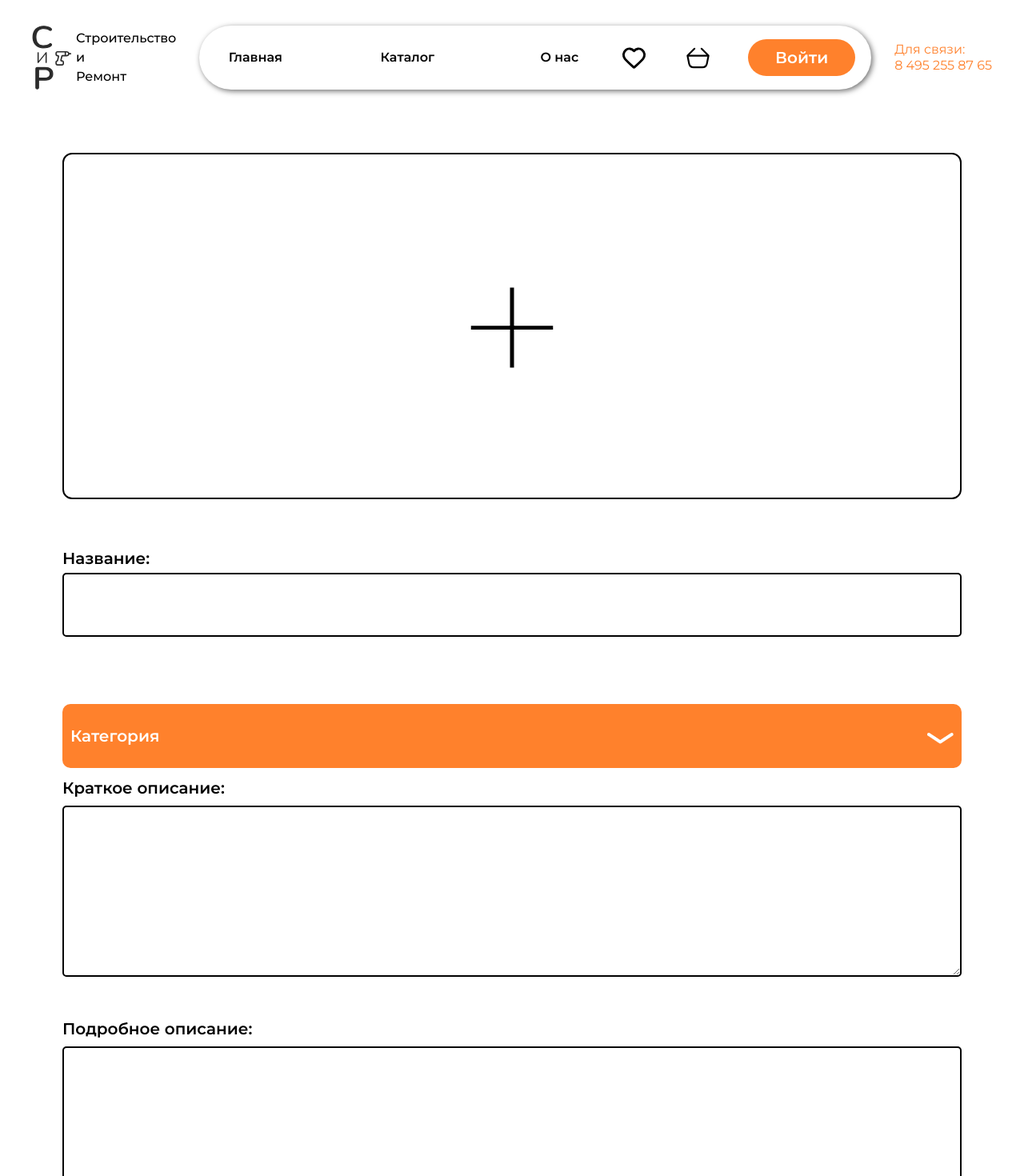
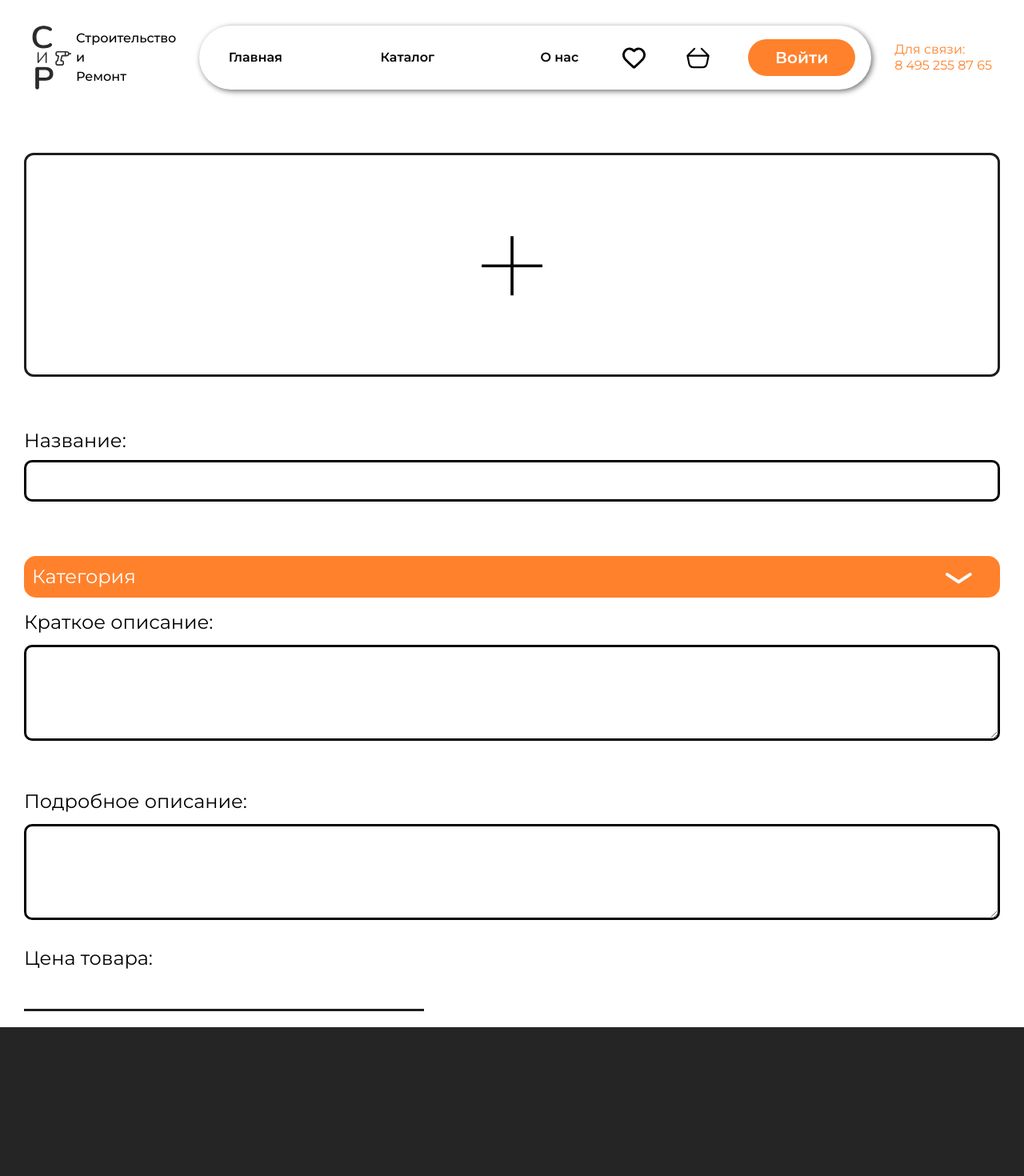
Before and after one commit to Real-s-Sigmas/market, a Vue app in the folder client/: page /AddProduct in a window 1280 px wide. Shown: the top 1470 px of the page at 80% size. Built offline with nearby package versions, Linux system fonts and the light colour scheme.

Commit message:
Правки в вёрстке

```diff
--- a/client/src/componets/admin/AddProduct.vue
+++ b/client/src/componets/admin/AddProduct.vue
@@ -59,32 +59,32 @@ export default {
 
 
 <template>
-    <form @submit.prevent='addProduct' class="post-container xl:mx-12 mx-0 flex flex-col mt-16">
+    <form @submit.prevent='addProduct' class="post-container mx-0 flex flex-col mt-16">
         <div class="up-info flex xl:gap-16 justify-between">
             <label for="filee" class="input-file">
-                <div class="image-container border-black border-2 py-20 rounded-xl flex justify-center items-center select-none"
+                <div class="image-container border-black py-20 rounded-xl flex justify-center items-center select-none"
                     role='button'>
                     <input type="file" name="file[]" id='filee' multiple @change='convertImages' accept="image/*">
                     <span>+</span>
                 </div>
             </label>
             <div class="main-info-block flex flex-col">
-                <div class="main-inputs-block flex flex-row xl:gap-16 xl:mt-0 mt-4">
-                    <div class="flex flex-col gap-2 text-5xl font-semibold flex-1">
+                <div class="main-inputs-block flex flex-row xl:gap-12 xl:mt-0 mt-4">
+                    <div class="flex flex-col gap-2 text-2xl  flex-1">
                         <label for="title">Название:</label>
                         <input type="text" id='title' v-model='form.title' class='mb-5'>
                     </div>
                     <div class="select-block">
-                        <select class='text-4xl font-semibold px-5 pe-16 mt-3' v-model='form.topic'>
+                        <select class='text-2xl pl-10 pe-20 mt-3' v-model='form.topic'>
                             <option selected value="">Категория</option>
                             <option :value="topic" v-for='topic in topics'>{{ topic }}</option>
                         </select>
                         <img class='arrow-down' src="../../assets/arrowDown.png">
                     </div>
                 </div>
-                <div class="text-5xl font-semibold">
+                <div class="text-2xl ">
                     <label for="desc_short mt-1">Краткое описание:</label>
-                    <textarea class='short-desc border border-black mt-3' rows='10' type="text" id='desc_short'
+                    <textarea class='short-desc border border-black mt-3' rows='2' type="text" id='desc_short'
                         v-model='form.description'></textarea>
                 </div>
             </div>
@@ -98,15 +98,14 @@ export default {
         </div>
 
         <div class="m-c flex flex-col">
-            <label for="fullDescription" class='text-5xl font-semibold mt-8'>Подробное описание:</label>
+            <label for="fullDescription" class='text-2xl  mt-8'>Подробное описание:</label>
             <textarea id='fullDescription' rows='10' v-model='form.fullDescription'
                 class='border-2 border-black mt-3 p-1 rounded'></textarea>
         </div>
-        <div class="price-block m-c flex flex-col">
-            <label for="price" class='text-5xl font-semibold mt-8'>Цена товара:</label>
+        <div class="price-block m-c flex flex-row gap-10">
+            <label for="price" class='text-2xl  mt-8'>Цена товара:</label>
             <div class="flex gap-3">
                 <input id='price' v-model='form.price' class='price border-2 border-black mt-3 p-1'>
-                <span class='font-semibold relative'>Р</span>
             </div>
         </div>
     </form>
@@ -120,8 +119,8 @@ export default {
 
 .arrow-down {
     position: absolute;
-    bottom: 55px;
-    right: 10px;
+    bottom: 40px;
+    right: 35px;
     z-index: 10;
 }
 
@@ -134,7 +133,7 @@ export default {
     top: -15px;
     right: -15px;
     padding: 8px;
-    background-color: #2B2B2B;
+    background-color: #1E1E1E;
     z-index: 52;
     border-radius: 100%;
     cursor: pointer;
@@ -142,18 +141,18 @@ export default {
 
 #imageContainer {
 	display: flex;
-	gap: 62px;
+	gap: 62.8px;
 	flex-wrap: wrap;
 	/* justify-content: space-between; */
     margin-top: 30px !important;
 }
 
 .image-one {
-    width: 150px;
-    height: 150px;
+    width: 120px;
+    height: 120px;
     border-radius: 15px;
     object-fit: cover;
-    border: 3px solid #2B2B2B;
+    border: 3px solid #1E1E1E;
 }
 
 .input-file {
@@ -162,7 +161,7 @@ export default {
 }
 
 .input-file span {
-    font-size: 250px;
+    font-size: 185px;
     font-weight: 100;
     transition: color 0.3s;
 }
@@ -181,11 +180,11 @@ export default {
 }
 
 select {
-    margin-top: 50px;
-    height: 80px;
+    margin-top: 38px;
+    height: 52px;
     background-color: #FF812C;
     color: #fff;
-    border-radius: 10px;
+    border-radius: 15px;
     appearance: none;
     position: relative;
 }
@@ -193,17 +192,21 @@ select {
 input,
 textarea {
     width: 100%;
-    padding: 5px;
+    padding: 8px;
 
     font-size: 20px;
 
-    border: 2px solid #000;
+    border: 3px solid #000;
 
-    border-radius: 5px;
+    border-radius: 10px;
 }
 
 input {
-    height: 80px;
+    height: 52px;
+}
+
+textarea {
+    height: 120px;
 }
 
 .short-desc {
@@ -211,13 +214,19 @@ input {
 }
 
 .image-container {
-    height: 433px;
-    width: 433px;
-    font-size: 250px;
-    font-weight: 100;
+    height: 280px;
+    width: 280px;
+    font-size: 185px;
+    font-weight: 100 !important;
+    border: 3px solid #1E1E1E;
 }
 
 @media (min-width: 1400px) {
+    .post-container {
+        margin-left: 260px;
+        margin-right: 260px;
+    }
+
 
     .up-info {
         margin: 0 185px;
@@ -270,16 +279,16 @@ input {
     .image-one {
         width: 75px;
         height: 75px;
-        border-radius: 15px;
+        border-radius: 13px;
         object-fit: cover;
-        border: 3px solid #2B2B2B;
+        border: 3px solid #1E1E1E;
     }
 
     .close-btn {
         padding: 4px;
     }
 
-    .text-5xl, .text-4xl {
+    .text-xl {
         font-size: 20px !important;
     }
 
@@ -288,13 +297,30 @@ input {
     }
 
     .arrow-down {
-        bottom: 45px;
+        bottom: 32px;
+    }
+
+    .price-block  {
+        flex-direction: column;
+        gap: 0;
+    }
+
+    .price {
+        margin-top: 0 !important;
     }
 }
 
 .price {
     width: 500px;
     height: 50px;
+    border: none;
+    border-bottom: 3px solid #1E1E1E;
+    border-radius: 0 !important;
+    margin-top: 24px;
+
+    &:focus {
+        outline: none;
+    }
 }
 
 .price-block div span {
```
